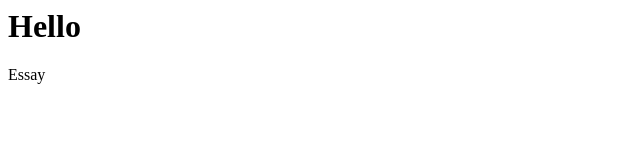
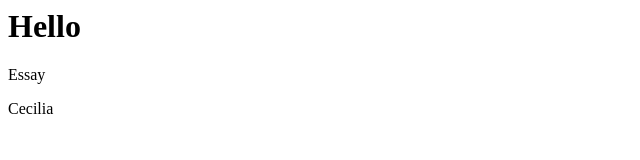
Before and after one commit to CodeNewbie99/first_site, a plain HTML site: page index.html in a window 1280 px wide. Shown: the full height of the page, 0-640 px from the left. Drawn offline with Linux system fonts and the light colour scheme.

Commit message:
initial commit

```diff
--- a/index.html
+++ b/index.html
@@ -1,2 +1,3 @@
 <h1>Hello</h1>
 <p>Essay</p>
+<p> Cecilia</p>
```
